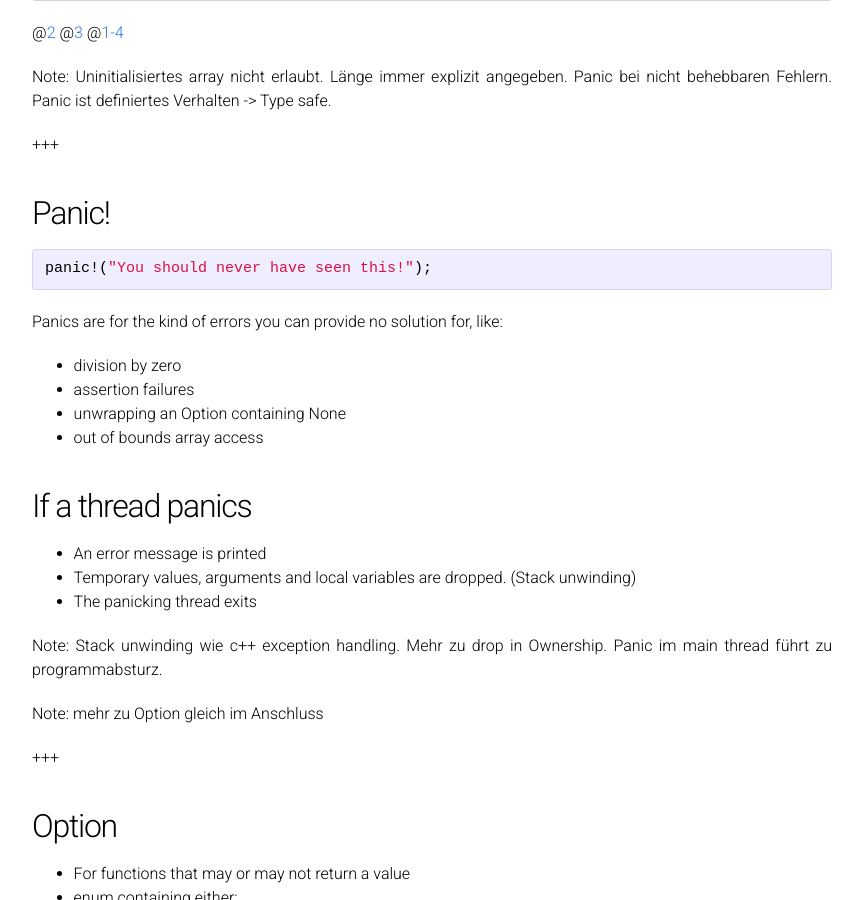
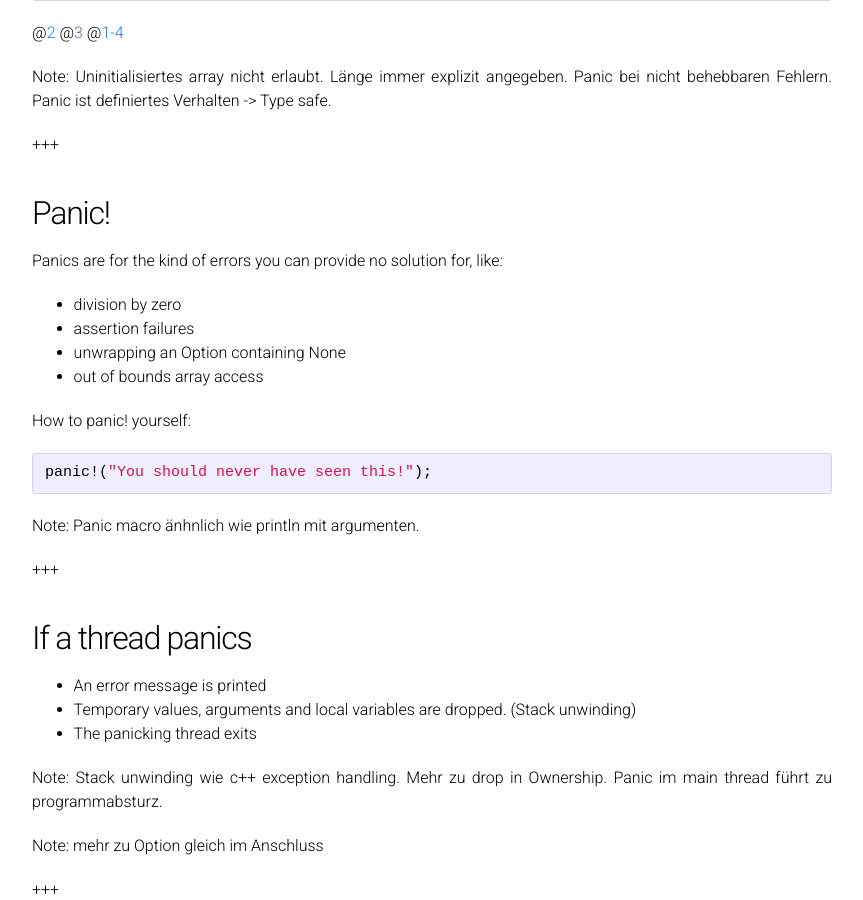
Before and after one commit to matthias-prangl/hsro-inf-kp.github.io, a Jekyll site: the page built from PITCHME.md, in a window 1280 px wide and 900 px high, scrolled down 3371 px. Shown: the whole window, without its empty margins (208-1071 px from the left). Built offline with Jekyll 4.4.1, drawn with Linux system fonts in a browser that asks for light colours; our own code applies the rules of GitHub Pages for plain Markdown files.

Commit message:
Update Slides

````diff
--- a/PITCHME.md
+++ b/PITCHME.md
@@ -156,16 +156,21 @@ Panic ist definiertes Verhalten -> Type safe.
 
 ## Panic!
 
-```rust
-panic!("You should never have seen this!");
-```
-
 Panics are for the kind of errors you can provide no solution for, like:
 - division by zero
 - assertion failures
 - unwrapping an Option containing None
 - out of bounds array access
 
+How to panic! yourself:
+```rust
+panic!("You should never have seen this!");
+```
+
+Note:
+Panic macro änhnlich wie println mit argumenten.
+
++++
 
 ## If a thread panics
 
````
